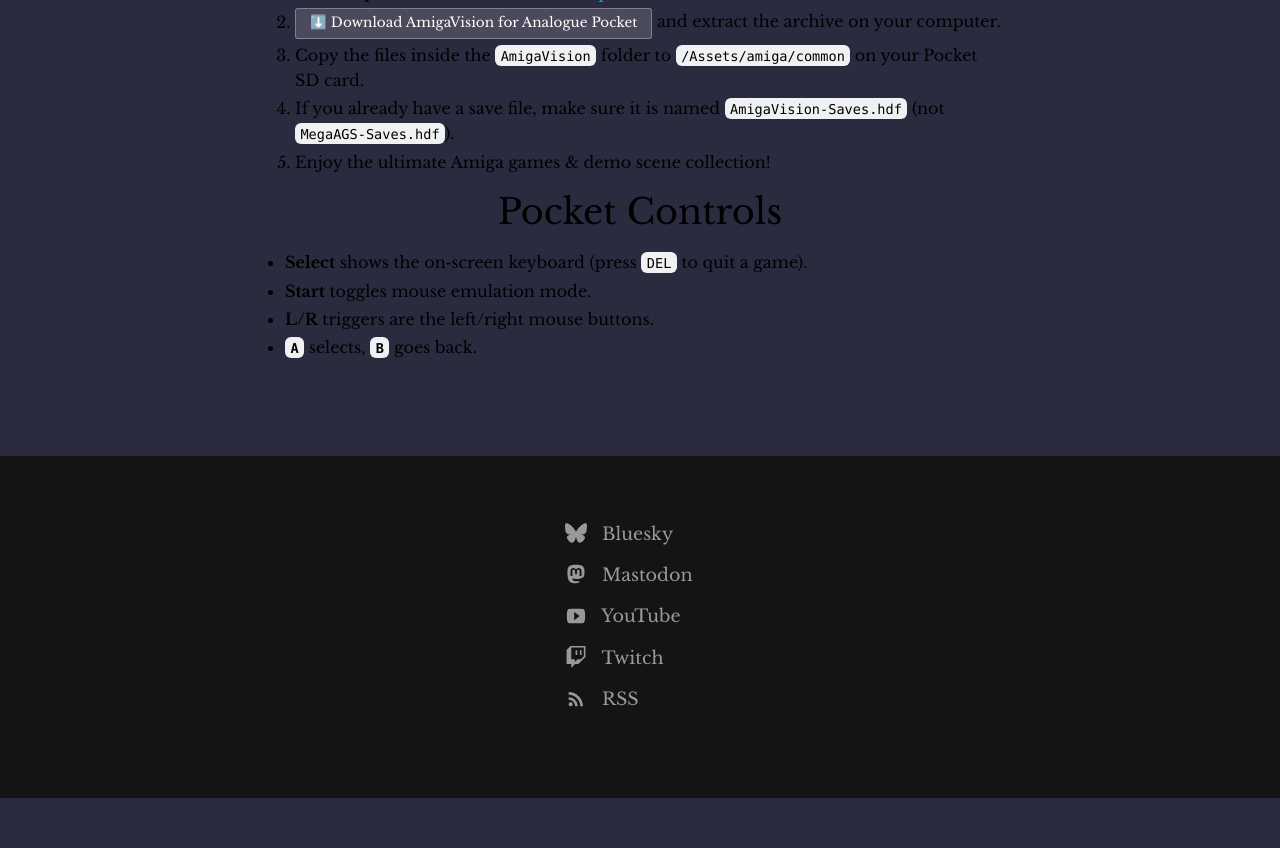
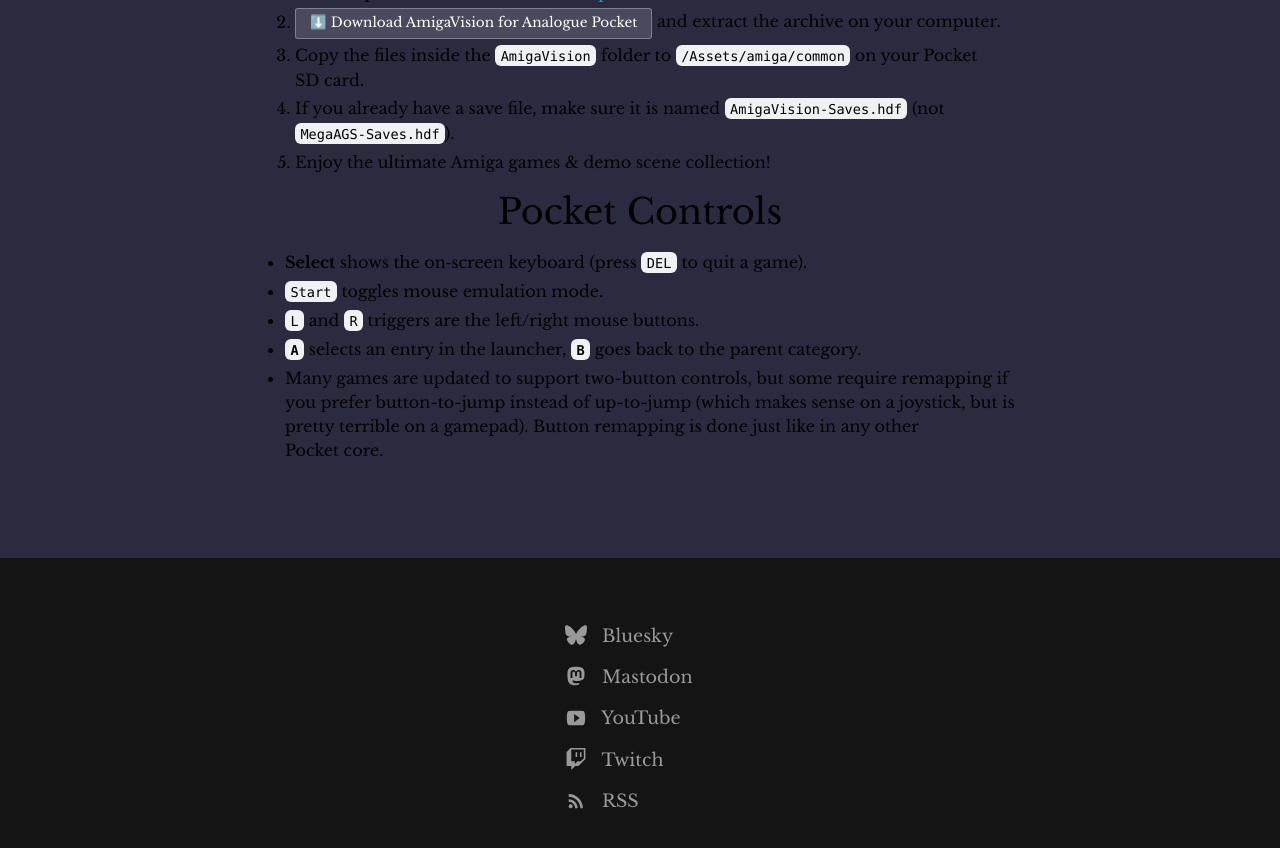
Before and after one commit to amigavision/amigavision.github.io, a Jekyll site: the page built from download/pocket.html, in a window 1280 px wide and 900 px high, scrolled down 663 px. Shown: the top 848 px of the window. Built offline with Jekyll 4.4.1, drawn with Linux system fonts in a browser that asks for light colours; before the commit the page ends 1461 px from its top, so only the background shows below that.

Commit message:
Remove redundant instructions

```diff
--- a/download/pocket.html
+++ b/download/pocket.html
@@ -26,9 +26,10 @@
     <h2>Pocket Controls</h2>
     <ul>
       <li><strong>Select</strong> shows the on‑screen keyboard (press <code>DEL</code> to quit a game).</li>
-      <li><strong>Start</strong> toggles mouse emulation mode.</li>
-      <li><strong>L/R</strong> triggers are the left/right mouse buttons.</li>
-      <li><strong><code>A</code></strong> selects, <strong><code>B</code></strong> goes back.</li>
+      <li><code>Start</code> toggles mouse emulation mode.</li>
+      <li><code>L</code> and <code>R</code> triggers are the left/right mouse buttons.</li>
+      <li><strong><code>A</code></strong> selects an entry in the launcher, <strong><code>B</code></strong> goes back to the parent category.</li>
+      <li>Many games are updated to support two-button controls, but some require remapping if you prefer button-to-jump instead of up-to-jump (which makes sense on a joystick, but is pretty terrible on a gamepad). Button remapping is done just like in any other Pocket core.</li>
     </ul>
   </div>
 </section>
```
Also changed, not shown: docs.md (+0 -9 lines).
